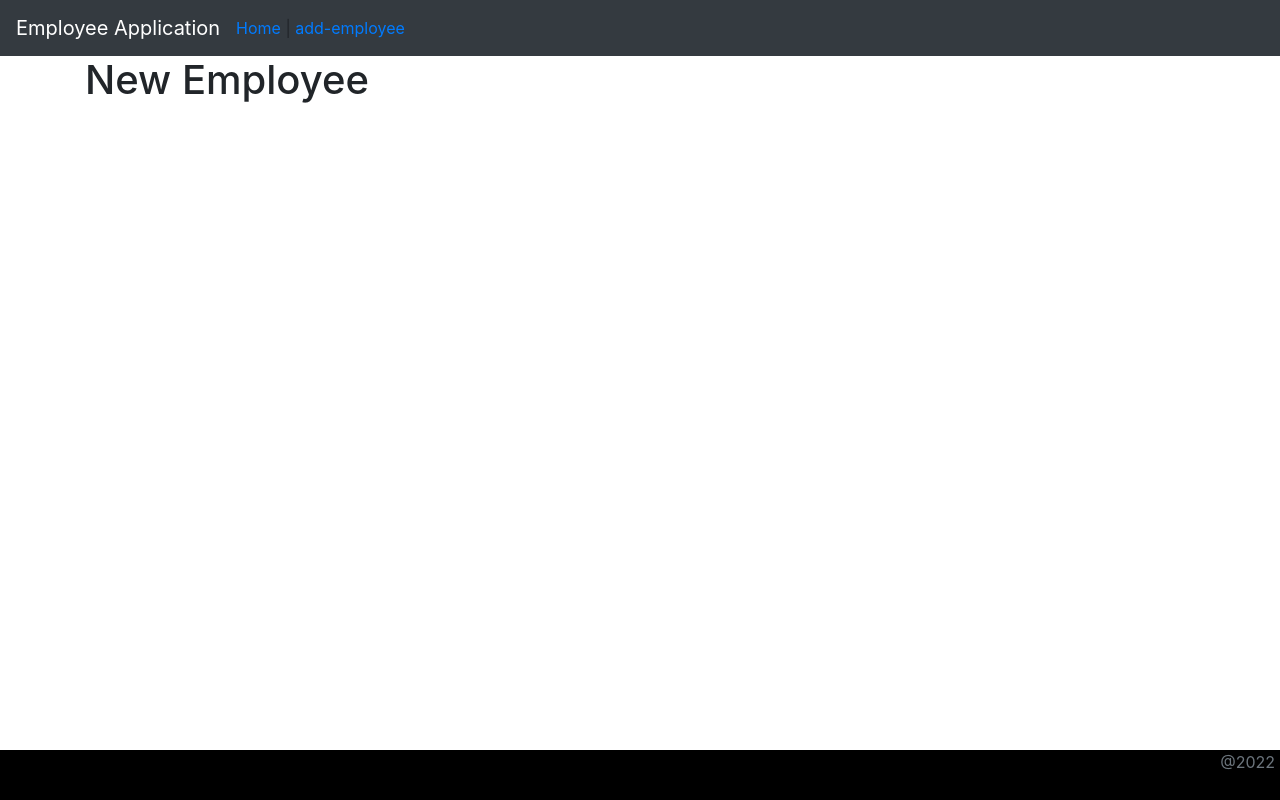
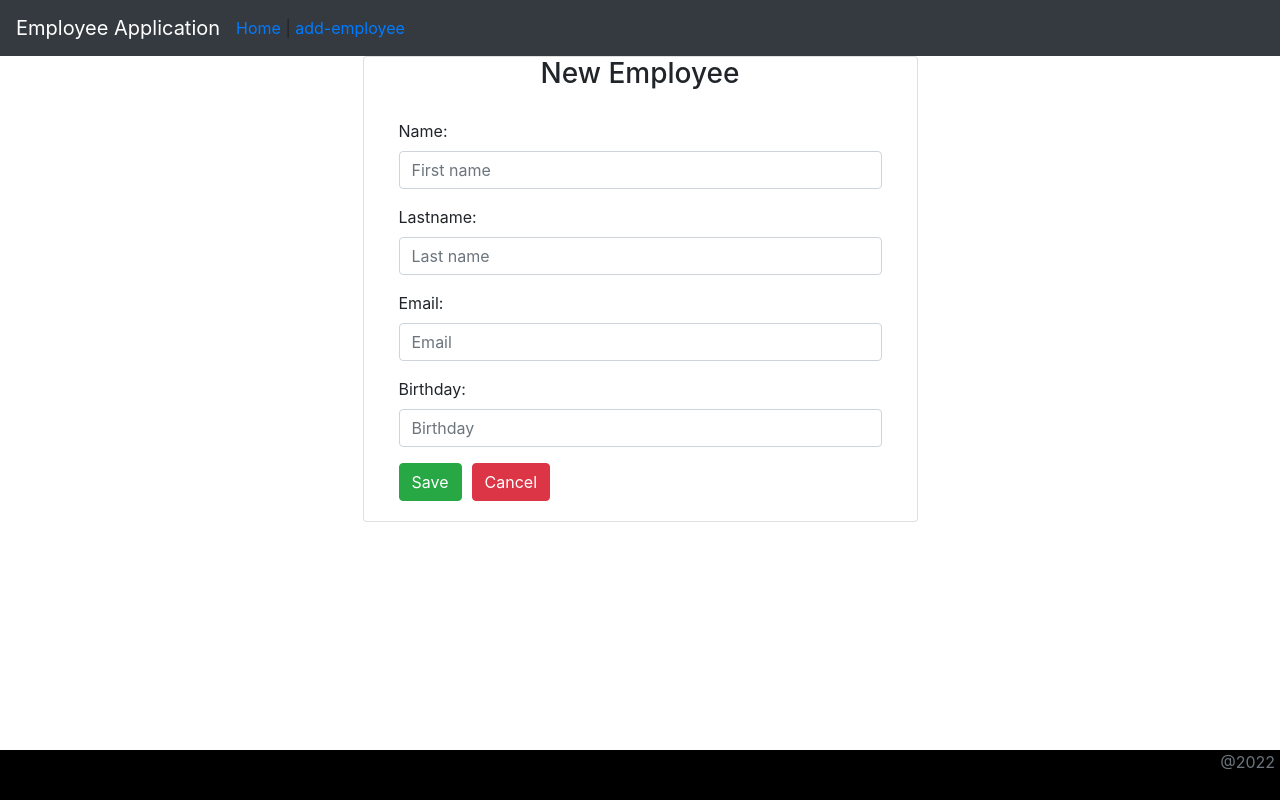
Before and after one commit to stelapo/react-frontend, a React (Create React App) app: page / in a window 1280 px wide. Both pictures are taken after a click on the button "Add employee". Built offline with nearby package versions, Linux system fonts and the light colour scheme; no server answers.

Commit message:
Aggiunta form nella pagina di creazione e gestito i bottoni di salvataggio e di cancellazione.

```diff
--- a/src/components/CreateEmployeeComponent.jsx
+++ b/src/components/CreateEmployeeComponent.jsx
@@ -1,12 +1,109 @@
 import React, { Component } from 'react';
+import { useNavigate } from "react-router-dom";
+
+function CancelButton() {
+    let navigate = useNavigate();
+
+    function handleClick(e) {
+        e.preventDefault();
+        navigate('/employees');
+    }
+
+    return <button className='btn btn-danger' onClick={handleClick} style={{marginLeft: "10px"}}>Cancel</button>
+}
 
 class CreateEmployeeComponent extends Component {
+
+    constructor(props) {
+        super(props);
+
+        this.state = {
+            firstName: '',
+            lastName: '',
+            email: '',
+            birthDay: ''
+        }
+
+        this.firstNameOnChangeHandler = this.firstNameOnChangeHandler.bind(this);
+        this.lastNameOnChangeHandler = this.lastNameOnChangeHandler.bind(this);
+        this.emailOnChangeHandler = this.emailOnChangeHandler.bind(this);
+        this.birthDayOnChangeHandler = this.birthDayOnChangeHandler.bind(this);
+        this.saveEmployee = this.saveEmployee.bind(this);
+        this.cancelEmployee = this.cancelEmployee.bind(this);
+    }
+
+    firstNameOnChangeHandler = (event) => {
+        this.setState({ firstName: event.target.value });
+        console.log('firstName=' + this.state.firstName);
+    }
+
+    lastNameOnChangeHandler = (event) => {
+        this.setState({ lastName: event.target.value });
+        console.log('lastName=' + this.state.lastName);
+    }
+
+    emailOnChangeHandler = (event) => {
+        this.setState({ email: event.target.value });
+        console.log('email=' + this.state.email);
+    }
+
+    birthDayOnChangeHandler = (event) => {
+        this.setState({ birthDay: event.target.value });
+        console.log('birthDay=' + this.state.birthDay);
+    }
+
+    saveEmployee = (event) => {
+        event.preventDefault();
+
+        let employeeData = this.state;
+        console.log(JSON.stringify(employeeData));
+    }
+
+    cancelEmployee = (event) => {
+        event.preventDefault();
+        console.log(event);
+        let navigate = useNavigate();
+        navigate('employees');
+    }
 
 
     render() {
         return (
             <div>
-                <h1>New Employee</h1>
+                <div className="container">
+                    <div className="row">
+                        <div className='card col-md-6 offset-md-3'>
+                            <h3 className="text-center">New Employee</h3>
+                            <div className='card-body'>
+                                <form>
+                                    <div className='form-group'>
+                                        <label>Name:</label>
+                                        <input placeholder='First name' name='firstName' className='form-control'
+                                            value={this.state.firstName} onChange={this.firstNameOnChangeHandler}></input>
+                                    </div>
+                                    <div className='form-group'>
+                                        <label>Lastname:</label>
+                                        <input placeholder='Last name' name='lastName' className='form-control'
+                                            value={this.state.lastName} onChange={this.lastNameOnChangeHandler}></input>
+                                    </div>
+                                    <div className='form-group'>
+                                        <label>Email:</label>
+                                        <input placeholder='Email' name='email' className='form-control'
+                                            value={this.state.email} onChange={this.emailOnChangeHandler}></input>
+                                    </div>
+                                    <div className='form-group'>
+                                        <label>Birthday:</label>
+                                        <input placeholder='Birthday' name='birthday' className='form-control'
+                                            value={this.state.birthDay} onChange={this.birthDayOnChangeHandler}></input>
+                                    </div>
+                                    <button className='btn btn-success' onClick={this.saveEmployee}>Save</button>
+                                    <CancelButton/>
+                                </form>
+                            </div>
+                        </div>
+                    </div>
+                </div>
+
             </div>
         );
     }
--- a/src/components/ListEmployeeComponent.jsx
+++ b/src/components/ListEmployeeComponent.jsx
@@ -6,7 +6,7 @@ function Button() {
     let navigate = useNavigate();
 
     function handleClick(e) {
-        navigate('add-employee');
+        navigate('/add-employee');
     }
 
     return <button className='btn btn-primary' onClick={handleClick}>Add employee</button>
@@ -19,8 +19,6 @@ class ListEmployeeComponent extends Component {
         this.state = {
             employees: []
         }
-
-        //this.addEmployee = this.addEmployee.bind(this);
     }
 
     componentDidMount() {
@@ -30,11 +28,6 @@ class ListEmployeeComponent extends Component {
             error => console.error(error)
         );
     }
-
-    /*addEmployee () {
-        NavigateToAddEmployee();
-    }*/
-
 
     render() {
 
```
